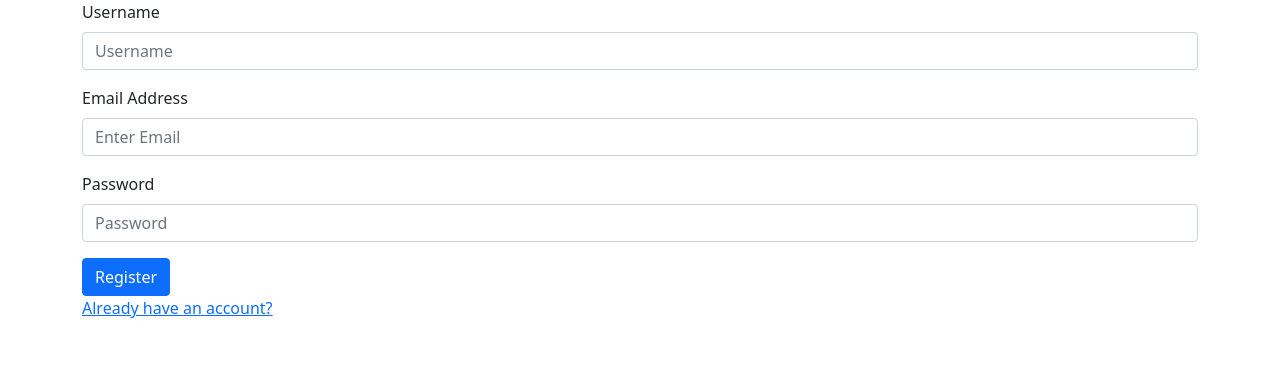
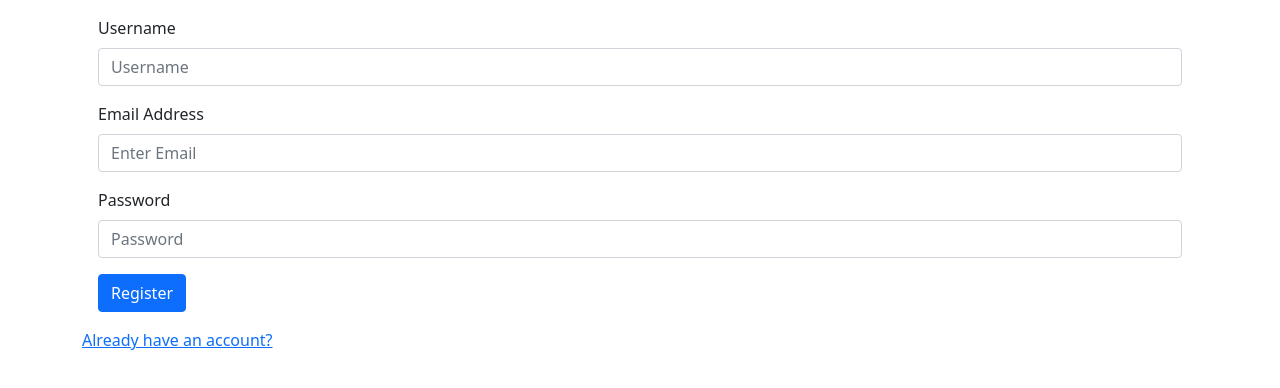
Before and after one commit to jshin720/Real-Estate-201, a React (Create React App) app in the folder client/: page /#/register in a window 1280 px wide. Shown: the top 388 px of the page. Built offline with nearby package versions, Linux system fonts and the light colour scheme.

Commit message:
added padding to form

```diff
--- a/client/src/login.tsx
+++ b/client/src/login.tsx
@@ -17,7 +17,7 @@ function Login() {
     <Container fluid="md">
       <Row>
         <Col>
-          <Form className="">
+          <Form className="p-3">
             <FormGroup className="mb-3">
               <FormLabel>Email Address</FormLabel>
               <FormControl type="email" placeholder='Enter Email' />
--- a/client/src/register.tsx
+++ b/client/src/register.tsx
@@ -17,7 +17,7 @@ function Register() {
     <Container fluid="md">
       <Row>
         <Col>
-          <Form className="">
+          <Form className="p-3">
             <FormGroup className="mb-3">
               <FormLabel>Username</FormLabel>
               <FormControl type="text" placeholder='Username' />
```
